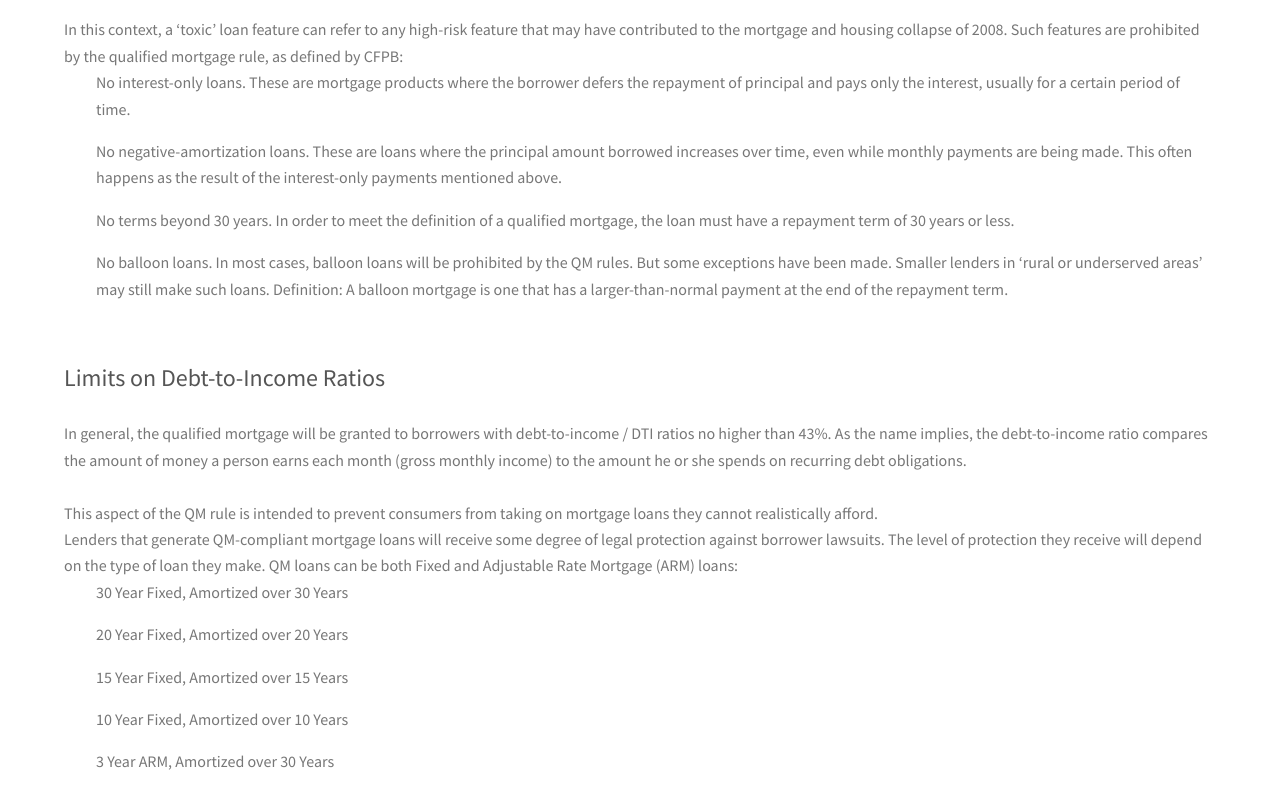
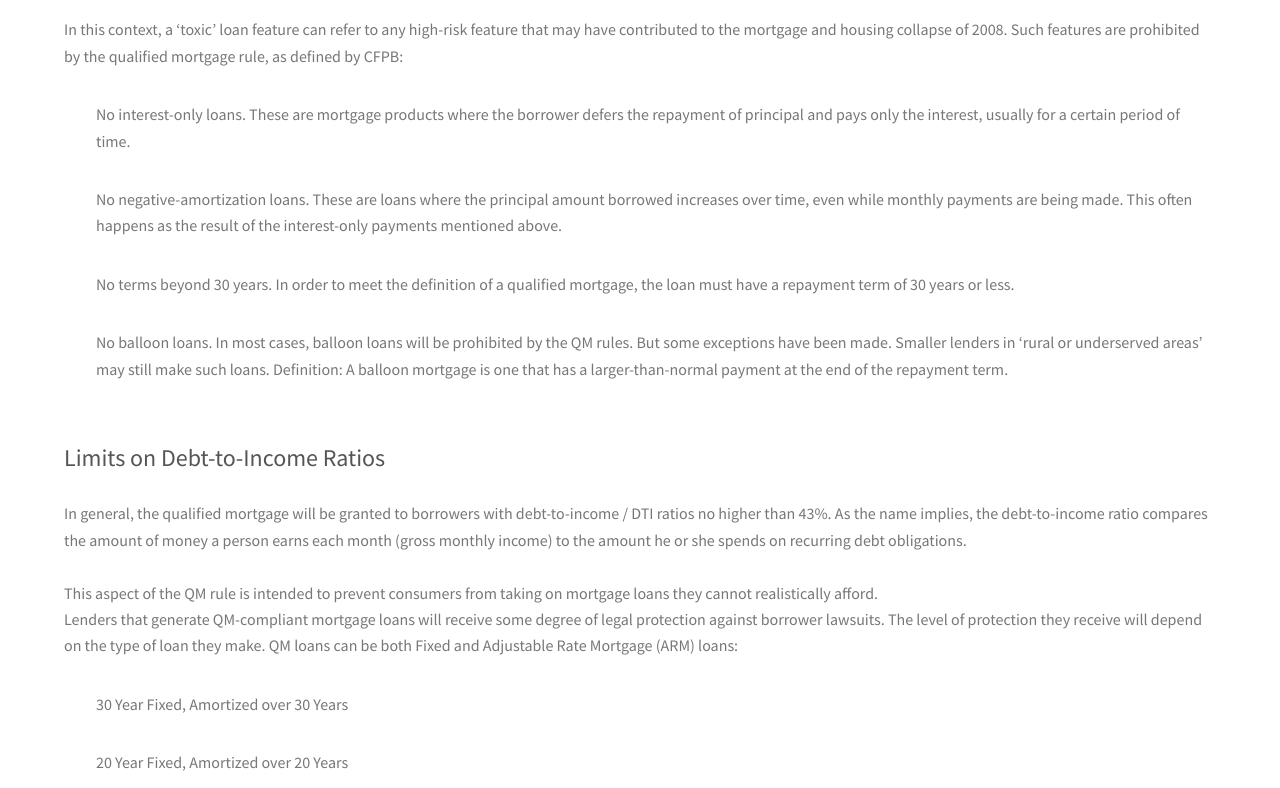
Before and after one commit to awiddy/Pacific-Mortgage, a plain HTML site: page loans.html in a window 1280 px wide. Shown: the part 2780-3568 px from the top of the page. Drawn offline with Linux system fonts and the light colour scheme.

Commit message:
Update main.css

```diff
--- a/assets/css/main.css
+++ b/assets/css/main.css
@@ -2437,6 +2437,7 @@
 			font-weight: 400; /*font-weight: 600; originially*/
 			margin: 0 0 1em 0;
 			margin-left: 2em; /*added to give lefthand margin space*/
+			margin-top: 2em; /*added to give space above*/
 		}
 
 		dl dd {
```
